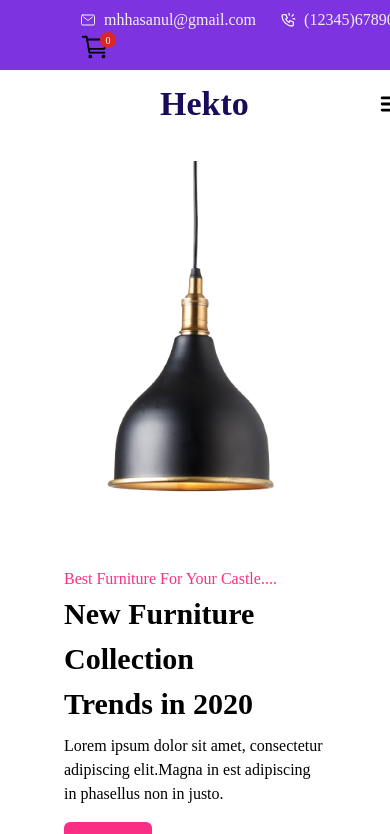
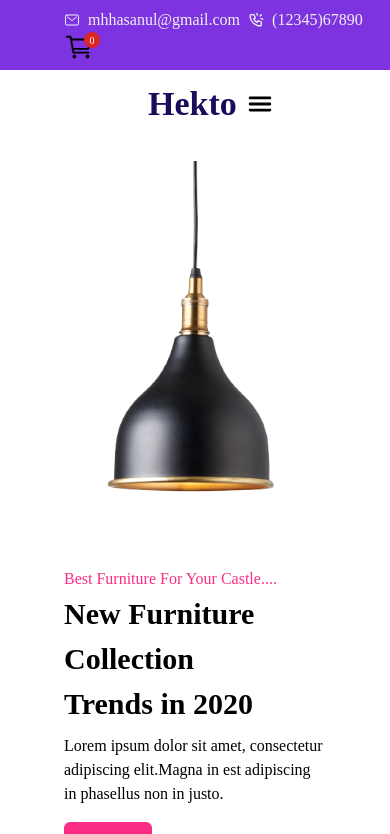
Before and after one commit to SabaZain/hackathonfinal-4, a Next.js app: page / in a window 390 px wide. Shown: the top 834 px of the page. Built offline with nearby package versions, Linux system fonts and the light colour scheme.

Commit message:
Add Documentation Folder

```diff
--- a/src/app/components/Footer.tsx
+++ b/src/app/components/Footer.tsx
@@ -7,7 +7,7 @@ import { AiFillTwitterCircle } from "react-icons/ai";
 const Footer = () => {
   return (
     <div>
-    <div className='flex flex-col md:flex-row lg:flex-row gap-12 px-20 bg-[#EEEFFB] mt-8 p-4'>
+    <div className='flex flex-col md:flex-row lg:flex-row gap-12 px-20 bg-[#EEEFFB] mt-8 p-2'>
         <div>
         <h1 className='text-xl font-bold'>Hekto</h1>
         <input
@@ -55,7 +55,7 @@ const Footer = () => {
 
     </div>
     <div className='flex flex-col md:flex-row lg:flex-row justify-start md:justify-between lg:justify-between px-48 bg-[#E7E4F8]'>
-    <p className='text-center text-[12px] md:text-[16px] lg:text-[16px] font-bold'>©Webecy-All Rights Reserved</p>
+    <p className='text-start md:text-center lg:text-center text-[12px] md:text-[16px] lg:text-[16px] font-bold'>©Webecy-All Rights Reserved</p>
     <div className='flex justify-center align items-center gap-2'>
     <FaFacebook />
     <AiFillInstagram />
--- a/src/app/components/Navbar.tsx
+++ b/src/app/components/Navbar.tsx
@@ -20,11 +20,11 @@ const Navbar = () => {
   return (
 
     <div className='flex justify-between align items-center w-full p-2 px-40'>
-        <div className='flex justify-between items-center gap-32 md:gap-10 lg:gap-10 '>
-      <div className='md:flex lg:flex items-center md:gap-12 lg:gap-12'>
-        <h1 className='text-[34px] font-bold text-secondary'>Hekto</h1>
+        <div className='flex justify-start items-center gap-2 md:gap-10 lg:gap-10 '>
+      <div className='flex md:flex lg:flex md:gap-12 lg:gap-12'>
+        <h1 className='text-[34px] font-bold text-secondary ml-[-12px]'>Hekto</h1>
         </div>
-        <div className='md:hidden lg:hidden cursor-pointer' onClick={toggleMenu} aria-label="Toggle menu" aria-expanded={isOpen} aria-controls="mobile menu">
+        <div className='md:hidden lg:hidden cursor-pointer mr-4' onClick={toggleMenu} aria-label="Toggle menu" aria-expanded={isOpen} aria-controls="mobile menu">
         <IoMenu size={30} />
         </div>
         <ul className='hidden md:flex lg:flex items-center gap-2 md:gap-6 lg:gap-6'>
@@ -41,7 +41,7 @@ const Navbar = () => {
         {isOpen && (
 
             <div id="mobile-menu" className='md:hidden lg:hidden bg-orange-400 p-1 rounded-md'>
-            <ul className='flex flex-col gap-2'>
+            <ul className='flex-col gap-2'>
             <li className='menuLink hover:text-blue-900'><Link href='/' onClick={() => setIsOpen(false)}>Home</Link></li>
              <li className='menuLink hover:text-blue-900'><Link href='/Products' onClick={() => setIsOpen(false)}>Products</Link></li>
               <li className='menuLink hover:text-blue-900'><Link href='/Blog' onClick={() => setIsOpen(false)}>Blog</Link></li>
--- a/src/app/components/Topbar.tsx
+++ b/src/app/components/Topbar.tsx
@@ -17,8 +17,8 @@ const Topbar = ({setShowCart}: TopbarProps) => {
     {/*Topbar*/}
   return (
 
-    <div className='bg-primary md:flex lg:flex justify-around align items-center w-full p-2 px-20 md:px-40 lg:px-40'>
-        <div className='flex gap-6'>
+    <div className='bg-primary md:flex lg:flex justify-around align items-center w-full p-2 px-16 md:px-40 lg:px-40'>
+        <div className='flex gap-2 md:gap-6 lg:gap-6'>
         <div className='flex justify-start align items-center gap-2'>
         <IoMailOutline className='text-[#F1F1F1]'/>
         <h2 className='text-[#F1F1F1]'>mhhasanul@gmail.com</h2>
```
